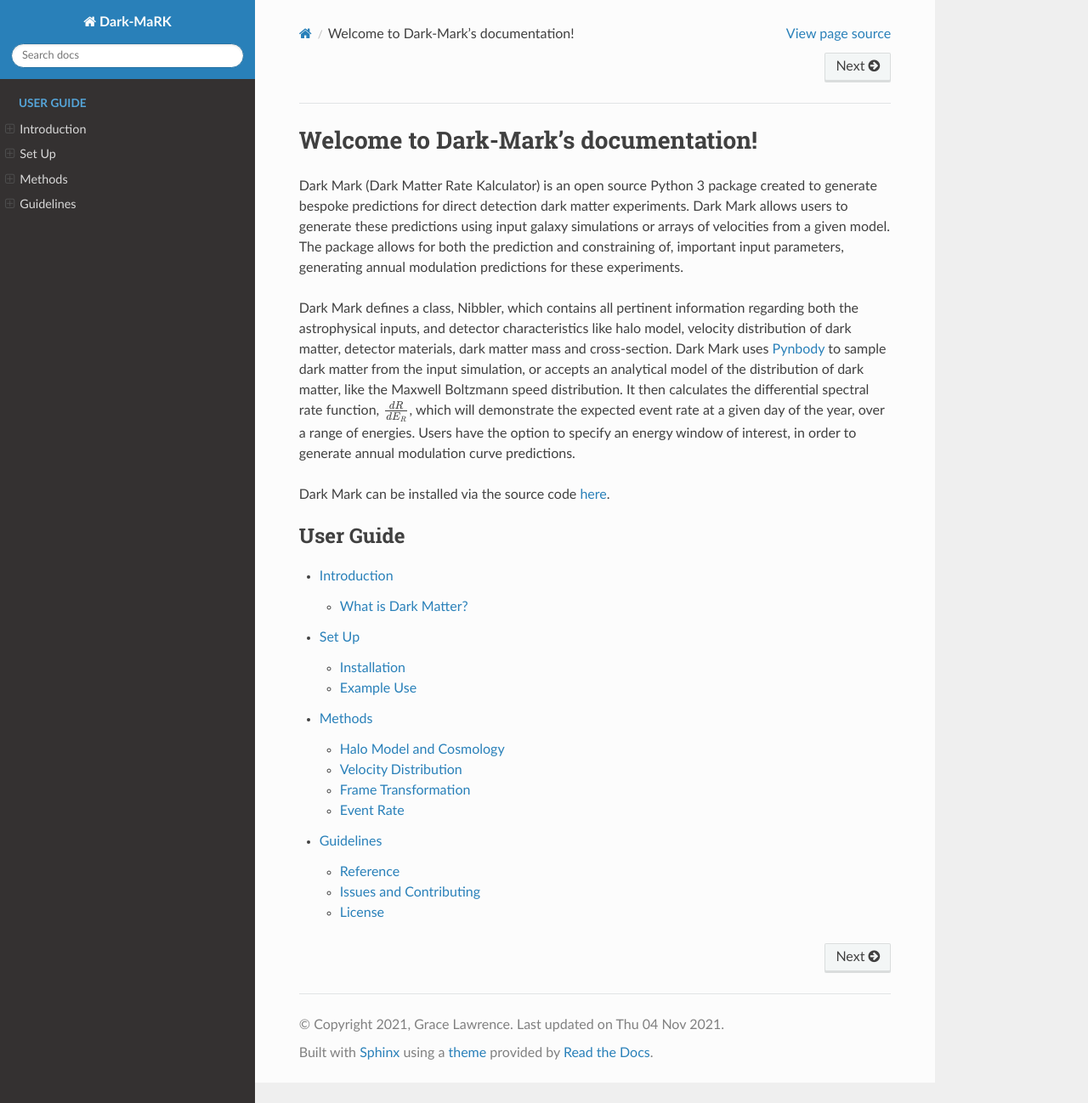
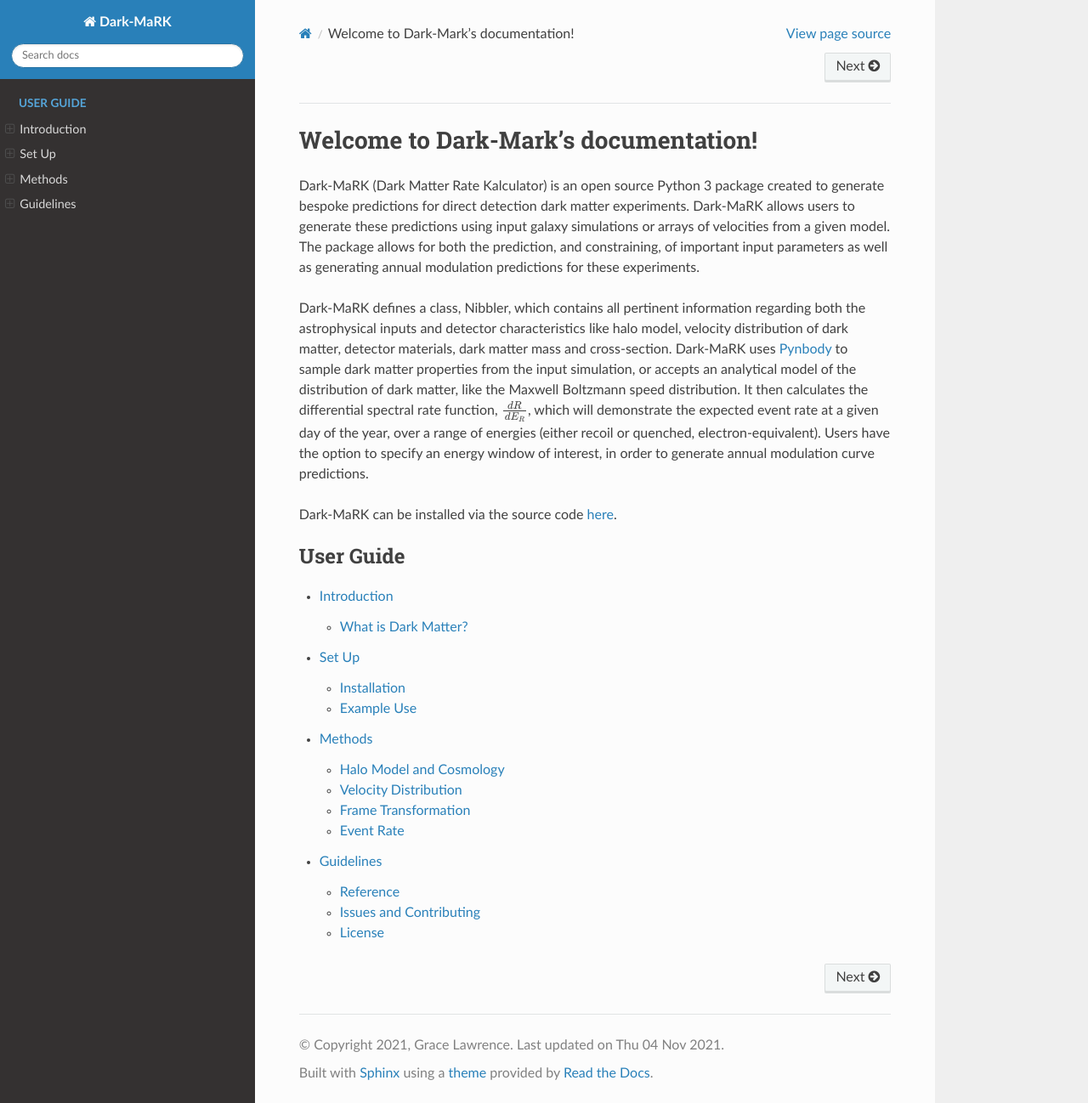
Before and after one commit to Grace-Lawrence/Dark-MaRK, a Sphinx documentation site: the page built from docs/source/index.rst, in a window 1280 px wide and 1298 px high. Shown: the whole window at 85% size. Built offline with Sphinx 7.4.7 and the Read the Docs theme 2.0.0, drawn with Linux system fonts in a browser that asks for light colours.

Commit message:
Update index.rst

```diff
--- a/docs/source/index.rst
+++ b/docs/source/index.rst
@@ -5,12 +5,12 @@
 
 Welcome to Dark-Mark's documentation!
 =====================================
-Dark Mark (Dark Matter Rate Kalculator) is an open source Python 3 package created to generate bespoke predictions for direct detection dark matter experiments. Dark Mark allows users to generate these predictions using input galaxy simulations or arrays of velocities from a given model. The package allows for both the prediction and constraining of, important input parameters, generating annual modulation predictions for these experiments.
+Dark-MaRK (Dark Matter Rate Kalculator) is an open source Python 3 package created to generate bespoke predictions for direct detection dark matter experiments. Dark-MaRK allows users to generate these predictions using input galaxy simulations or arrays of velocities from a given model. The package allows for both the prediction, and constraining, of important input parameters as well as generating annual modulation predictions for these experiments.
 
-Dark Mark defines a class, Nibbler, which contains all pertinent information regarding both the astrophysical inputs, and detector characteristics like halo model, velocity distribution of dark matter, detector materials, dark matter mass and cross-section. Dark Mark uses Pynbody_ to sample dark matter from the input simulation, or accepts an analytical model of the distribution of dark matter, like the Maxwell Boltzmann speed distribution. It then calculates the differential spectral rate function, :math:`\frac{dR}{dE_R}`, which will demonstrate the expected event rate at a given day of the year, over a range of energies. Users have the option to specify an energy window of interest, in order to generate annual modulation curve predictions.
+Dark-MaRK defines a class, Nibbler, which contains all pertinent information regarding both the astrophysical inputs and detector characteristics like halo model, velocity distribution of dark matter, detector materials, dark matter mass and cross-section. Dark-MaRK uses Pynbody_ to sample dark matter properties from the input simulation, or accepts an analytical model of the distribution of dark matter, like the Maxwell Boltzmann speed distribution. It then calculates the differential spectral rate function, :math:`\frac{dR}{dE_R}`, which will demonstrate the expected event rate at a given day of the year, over a range of energies (either recoil or quenched, electron-equivalent). Users have the option to specify an energy window of interest, in order to generate annual modulation curve predictions.
 
 
-Dark Mark can be installed via the source code here_.
+Dark-MaRK can be installed via the source code here_.
 
 .. _here: https://github.com/Grace-Lawrence/Dark-MaRK
 .. _Pynbody: https://pynbody.github.io/pynbody/
```
